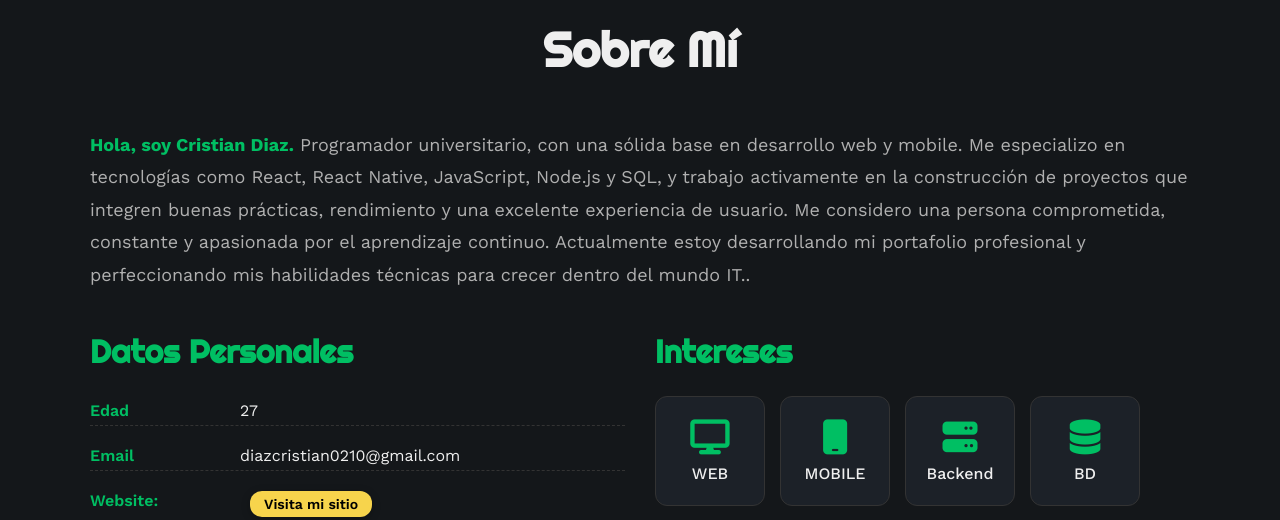
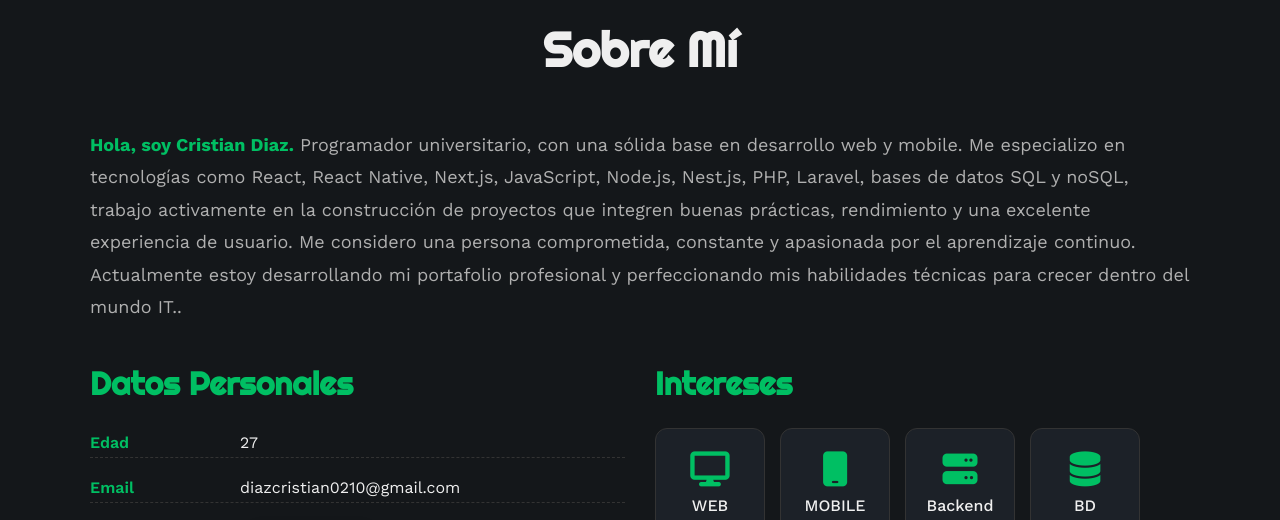
Before and after one commit to cristiandcode/Portafolio-Cristian, a plain HTML site: page index.html in a window 1280 px wide. Shown: the part 880-1400 px from the top of the page. Drawn offline with nearby package versions, Linux system fonts and the light colour scheme.

Commit message:
Agregue tecnologias en la seccion sobre mi

```diff
--- a/index.html
+++ b/index.html
@@ -59,7 +59,7 @@
         <div class="contenido-seccion">
             <h2>Sobre Mí</h2>
             <p><span>Hola, soy Cristian Diaz.</span> Programador universitario, con una sólida base en desarrollo web y
-                mobile. Me especializo en tecnologías como React, React Native, JavaScript, Node.js y SQL, y trabajo
+                mobile. Me especializo en tecnologías como React, React Native, Next.js, JavaScript, Node.js, Nest.js, PHP, Laravel, bases de datos SQL y noSQL, trabajo
                 activamente en la construcción de proyectos que integren buenas prácticas, rendimiento y una excelente
                 experiencia de usuario. Me considero una persona comprometida, constante y apasionada por el aprendizaje
                 continuo. Actualmente estoy desarrollando mi portafolio profesional y perfeccionando mis habilidades
```
